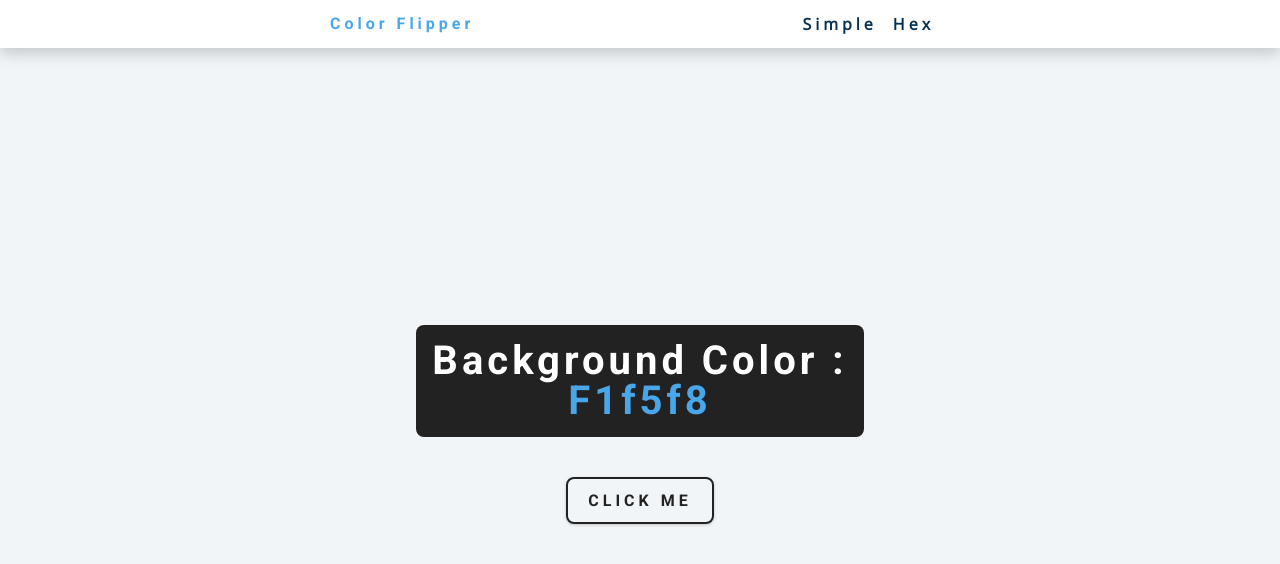
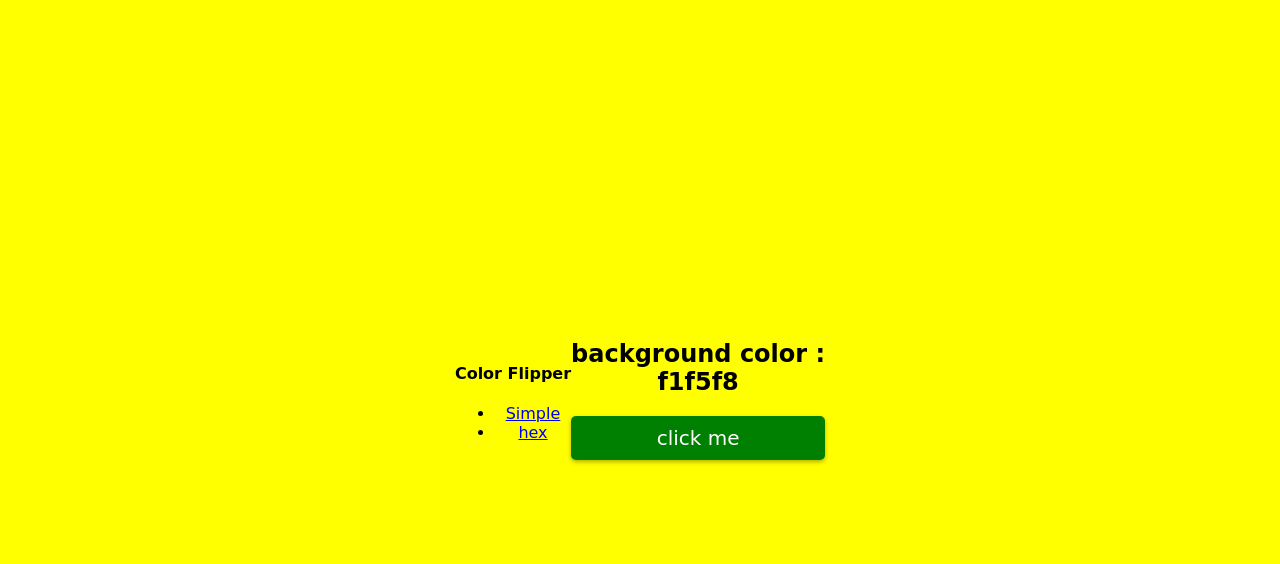
Before and after one commit to arkise-demise/front_end_development1, a plain HTML site: page hex.html in a window 1280 px wide. Drawn offline with nearby package versions, Linux system fonts and the light colour scheme.

Commit message:
multiplcationApp added via upload
simple multiplication App with html , css , javascript

```diff
--- a/index.css
+++ b/index.css
@@ -1,226 +1,52 @@
-/*
-===============
-Fonts
-===============
-*/
-@import url("https://fonts.googleapis.com/css?family=Open+Sans|Roboto:400,700&display=swap");
-
-/*
-===============
-Variables
-===============
-*/
-
-:root {
-	/* dark shades of primary color*/
-	--clr-primary-1: hsl(205, 86%, 17%);
-	--clr-primary-2: hsl(205, 77%, 27%);
-	--clr-primary-3: hsl(205, 72%, 37%);
-	--clr-primary-4: hsl(205, 63%, 48%);
-	/* primary/main color */
-	--clr-primary-5: hsl(205, 78%, 60%);
-	/* lighter shades of primary color */
-	--clr-primary-6: hsl(205, 89%, 70%);
-	--clr-primary-7: hsl(205, 90%, 76%);
-	--clr-primary-8: hsl(205, 86%, 81%);
-	--clr-primary-9: hsl(205, 90%, 88%);
-	--clr-primary-10: hsl(205, 100%, 96%);
-	/* darkest grey - used for headings */
-	--clr-grey-1: hsl(209, 61%, 16%);
-	--clr-grey-2: hsl(211, 39%, 23%);
-	--clr-grey-3: hsl(209, 34%, 30%);
-	--clr-grey-4: hsl(209, 28%, 39%);
-	/* grey used for paragraphs */
-	--clr-grey-5: hsl(210, 22%, 49%);
-	--clr-grey-6: hsl(209, 23%, 60%);
-	--clr-grey-7: hsl(211, 27%, 70%);
-	--clr-grey-8: hsl(210, 31%, 80%);
-	--clr-grey-9: hsl(212, 33%, 89%);
-	--clr-grey-10: hsl(206, 33%, 96%);
-	--clr-white: #fff;
-	--clr-red-dark: hsl(360, 67%, 44%);
-	--clr-red-light: hsl(360, 71%, 66%);
-	--clr-green-dark: hsl(125, 67%, 44%);
-	--clr-green-light: hsl(125, 71%, 66%);
-	--clr-black: #222;
-	--ff-primary: "Roboto", sans-serif;
-	--ff-secondary: "Open Sans", sans-serif;
-	--transition: all 0.3s linear;
-	--spacing: 0.25rem;
-	--radius: 0.5rem;
-	--light-shadow: 0 5px 15px rgba(0, 0, 0, 0.1);
-	--dark-shadow: 0 5px 15px rgba(0, 0, 0, 0.2);
-	--max-width: 1170px;
-	--fixed-width: 620px;
+body {
+	margin: 0;
+	display: flex;
+	justify-content: center;
+	height: 100vh;
+	align-items: center;
+	text-align: center;
+	background-color: yellow;
+	font-family: cursive;
 }
-/*
-===============
-Global Styles
-===============
-*/
-
-*,
-::after,
-::before {
-	margin: 0;
-	padding: 0;
+.form {
+	background-color: white;
+	padding: 20px;
+	box-shadow: 0 4px 8px rgba(0, 0, 0, 0.3);
+	border-radius: 10px;
+	margin: 10px;
+}
+.input {
+	display: block;
+	width: 100%;
 	box-sizing: border-box;
+	font-size: 30px;
+	text-align: center;
+	padding: 10px;
+	border: solid 4px green;
+	color: green;
 }
-body {
-	font-family: var(--ff-secondary);
-	background: var(--clr-grey-10);
-	color: var(--clr-grey-1);
-	line-height: 1.5;
-	font-size: 0.875rem;
+.input::placeholder {
+	color: lightgray;
+	font-family: cursive;
 }
-
-main {
-}
-ul {
-	list-style-type: none;
-}
-a {
-	text-decoration: none;
-}
-img:not(.nav-logo) {
+.btn {
+	background-color: green;
+	color: white;
+	border: none;
+	display: block;
 	width: 100%;
-	display: block;
-}
-
-h1,
-h2,
-h3,
-h4 {
-	letter-spacing: var(--spacing);
-	text-transform: capitalize;
-	line-height: 1.25;
-	margin-bottom: 0.75rem;
-	font-family: var(--ff-primary);
-}
-h1 {
-	font-size: 3rem;
-}
-h2 {
-	font-size: 2rem;
-}
-h3 {
-	font-size: 1.25rem;
-}
-h4 {
-	font-size: 0.875rem;
-}
-p {
-	margin-bottom: 1.25rem;
-	color: var(--clr-grey-5);
-}
-@media screen and (min-width: 800px) {
-	h1 {
-		font-size: 4rem;
-	}
-	h2 {
-		font-size: 2.5rem;
-	}
-	h3 {
-		font-size: 1.75rem;
-	}
-	h4 {
-		font-size: 1rem;
-	}
-	body {
-		font-size: 1rem;
-	}
-	h1,
-	h2,
-	h3,
-	h4 {
-		line-height: 1;
-	}
-}
-/*  global classes */
-
-.btn {
-	font-family: var(--ff-primary);
-	text-transform: uppercase;
-	background: transparent;
-	color: var(--clr-black);
-	padding: 0.375rem 0.75rem;
-	letter-spacing: var(--spacing);
-	display: inline-block;
-	font-weight: 700;
-	transition: var(--transition);
-	font-size: 0.875rem;
-	border: 2px solid var(--clr-black);
+	padding: 10px;
+	font-size: 20px;
+	font-family: cursive;
+	margin: 20px 0;
+	border-radius: 5px;
+	box-shadow: 0 2px 4px rgba(0, 0, 0, 0.3);
 	cursor: pointer;
-	box-shadow: 0 1px 3px rgba(0, 0, 0, 0.2);
-	border-radius: var(--radius);
 }
 .btn:hover {
-	color: var(--clr-white);
-	background: var(--clr-black);
+	filter: brightness(0.9);
 }
-.btn-hero {
-	font-size: 1rem;
-	padding: 0.75rem 1.25rem;
+.score {
+	color: green;
+	text-align: right;
 }
-
-/*
-===============
-Nav
-===============
-*/
-nav {
-	background: var(--clr-white);
-	height: 3rem;
-	display: grid;
-	align-items: center;
-	box-shadow: var(--dark-shadow);
-}
-.nav-center {
-	width: 90vw;
-	max-width: var(--fixed-width);
-	margin: 0 auto;
-	display: flex;
-	align-items: center;
-	justify-content: space-between;
-}
-.nav-center h4 {
-	margin-bottom: 0;
-	color: var(--clr-primary-5);
-}
-.nav-links {
-	display: flex;
-}
-nav a {
-	text-transform: capitalize;
-	font-weight: 700;
-	font-size: 1rem;
-	color: var(--clr-primary-1);
-	letter-spacing: var(--spacing);
-	margin-right: 1rem;
-}
-nav a:hover {
-	color: var(--clr-primary-5);
-}
-/*
-===============
-Container
-===============
-*/
-main {
-	min-height: calc(100vh - 3rem);
-	display: grid;
-	place-items: center;
-}
-.container {
-	text-align: center;
-}
-.container h2 {
-	background: var(--clr-black);
-	color: var(--clr-white);
-	padding: 1rem;
-	border-radius: var(--radius);
-	margin-bottom: 2.5rem;
-}
-.color {
-	color: var(--clr-primary-5);
-}
```
Also changed, not shown: index.html (+29 -21 lines), index.js (+24 -15 lines).
